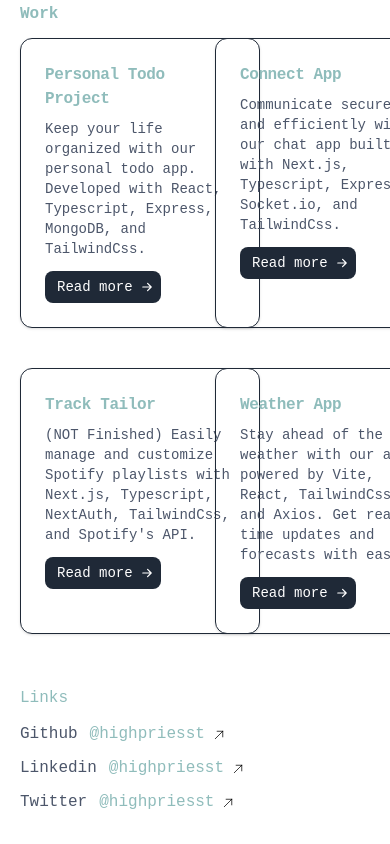
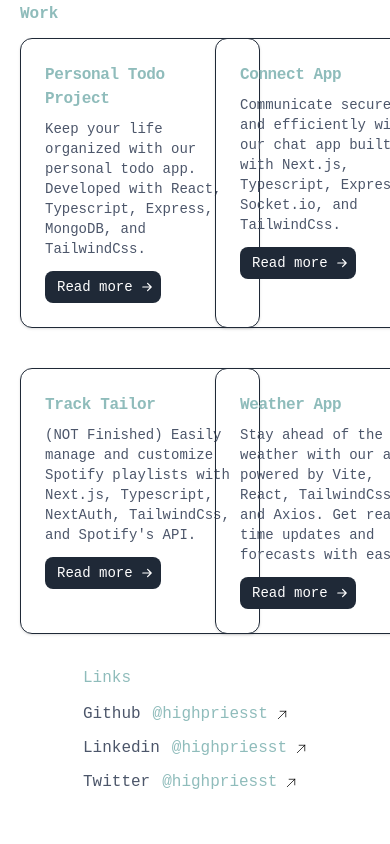
Before and after one commit to highpriesst/portfolio, a Next.js app: page / in a window 390 px wide. Shown: the part 604-1448 px from the top of the page. After the commit the page ends 1408 px from the top, so only its background shows below. Built offline with nearby package versions, Linux system fonts and the light colour scheme.

Commit message:
Fixed dark theme issue.

```diff
--- a/sections/Links.tsx
+++ b/sections/Links.tsx
@@ -2,7 +2,7 @@ import SingleLink from "../components/SingleLink";
 
 function Links() {
   return (
-    <div className="text-black flex flex-col p-5 md:pl-10 lg:pl-8 w-full lg:w-1/2">
+    <div className="text-black flex flex-col md:p-5 md:pl-10 lg:pl-8 md:w-full lg:w-1/2">
       <h1 className="mb-3">Links</h1>
       <SingleLink
         name="Github"
```
